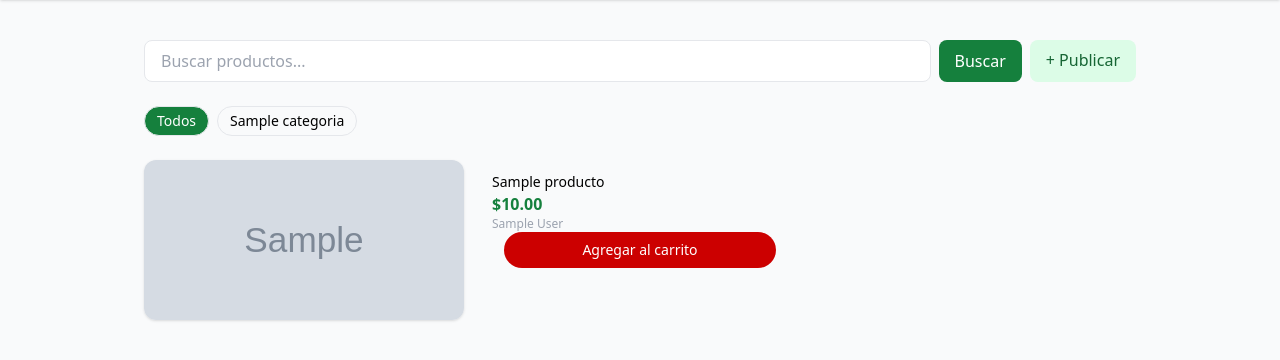
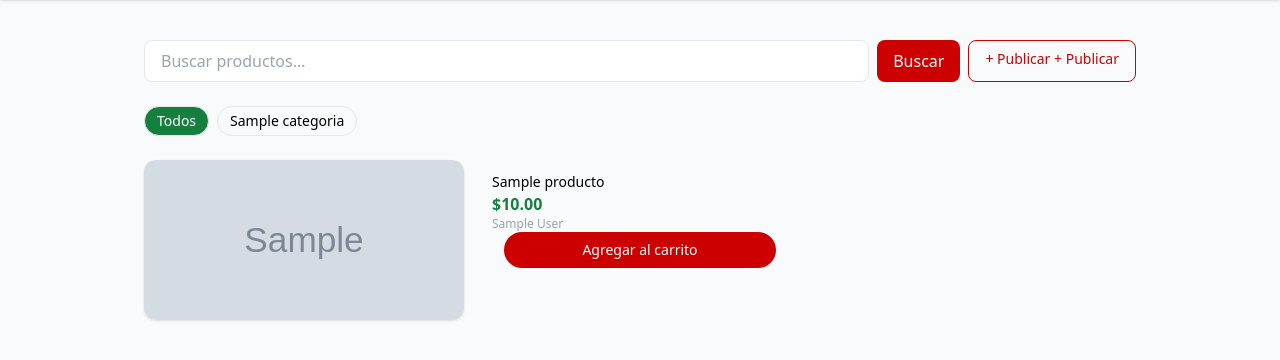
Before and after one commit to juancamolina6/zenu_market, a Django app: page /products/ in a window 1280 px wide. Shown: the part 60-420 px from the top of the page. Run offline with Django 5.2, Linux system fonts and the light colour scheme; a user stored in the database is signed in; tables that the repository leaves empty hold one stand-in row (values such as "Sample post"); grey boxes marked "Sample" are stand-in pictures; some libraries are stand-ins or nearby versions.

```diff
--- a/products/views.py
+++ b/products/views.py
@@ -25,11 +25,12 @@ def lista_productos(request):
 
     # Búsqueda por nombre o descripción si viene en la URL ej: ?q=zapatos
     # Q permite combinar condiciones con OR (|)
-    busqueda = request.GET.get('q')
+    busqueda = request.GET.get('q','').strip()
     if busqueda:
         productos = productos.filter(
             Q(nombre__icontains=busqueda) |       # busca en el nombre
-            Q(descripcion__icontains=busqueda)    # o en la descripción
+            Q(descripcion__icontains=busqueda) |   # o en la descripción
+            Q(sku__icontains=busqueda)
         )
 
     categorias = Categoria.objects.all()
--- a/templates/products/lista.html
+++ b/templates/products/lista.html
@@ -7,18 +7,30 @@
     <form method="GET" class="flex gap-2 flex-1">
         <input type="text" name="q" value="{{ busqueda|default:'' }}"
             placeholder="Buscar productos..."
-            class="border rounded-lg px-4 py-2 flex-1 focus:outline-none focus:ring-2 focus:ring-green-500">
-        <button class="bg-green-700 text-white px-4 py-2 rounded-lg hover:bg-green-800">
+            class="border rounded-lg px-4 py-2 flex-1 focus:outline-none focus:ring-2"
+            style="focus-ring-color:#CC0000">
+            <button class="text-white px-4 py-2 rounded-lg hover:opacity-90" style="background:#CC0000">
             Buscar
         </button>
     </form>
     {% if user.is_authenticated %}
         <a href="{% url 'crear_producto' %}"
-            class="bg-green-100 text-green-800 px-4 py-2 rounded-lg hover:bg-green-200">
+            class="text-sm px-4 py-2 rounded-lg font-medium border hover:bg-red-50" style="color:#CC0000; border-color:#CC0000">            + Publicar
             + Publicar
         </a>
     {% endif %}
 </div>
+
+<!-- Mostrar resultado de búsqueda si hay texto -->
+{% if busqueda %}
+    <p class="text-sm text-gray-500 mb-4">
+        Resultados para <strong class="text-gray-800">"{{ busqueda }}"</strong>
+        — {{ productos.count }} producto{{ productos.count|pluralize }}
+        <a href="{% url 'lista_productos' %}" class="ml-2 hover:underline" style="color:#CC0000">
+            Limpiar búsqueda
+        </a>
+    </p>
+{% endif %}
 
 <!-- Filtros por categoría -->
 <div class="flex gap-2 flex-wrap mb-6">
```
